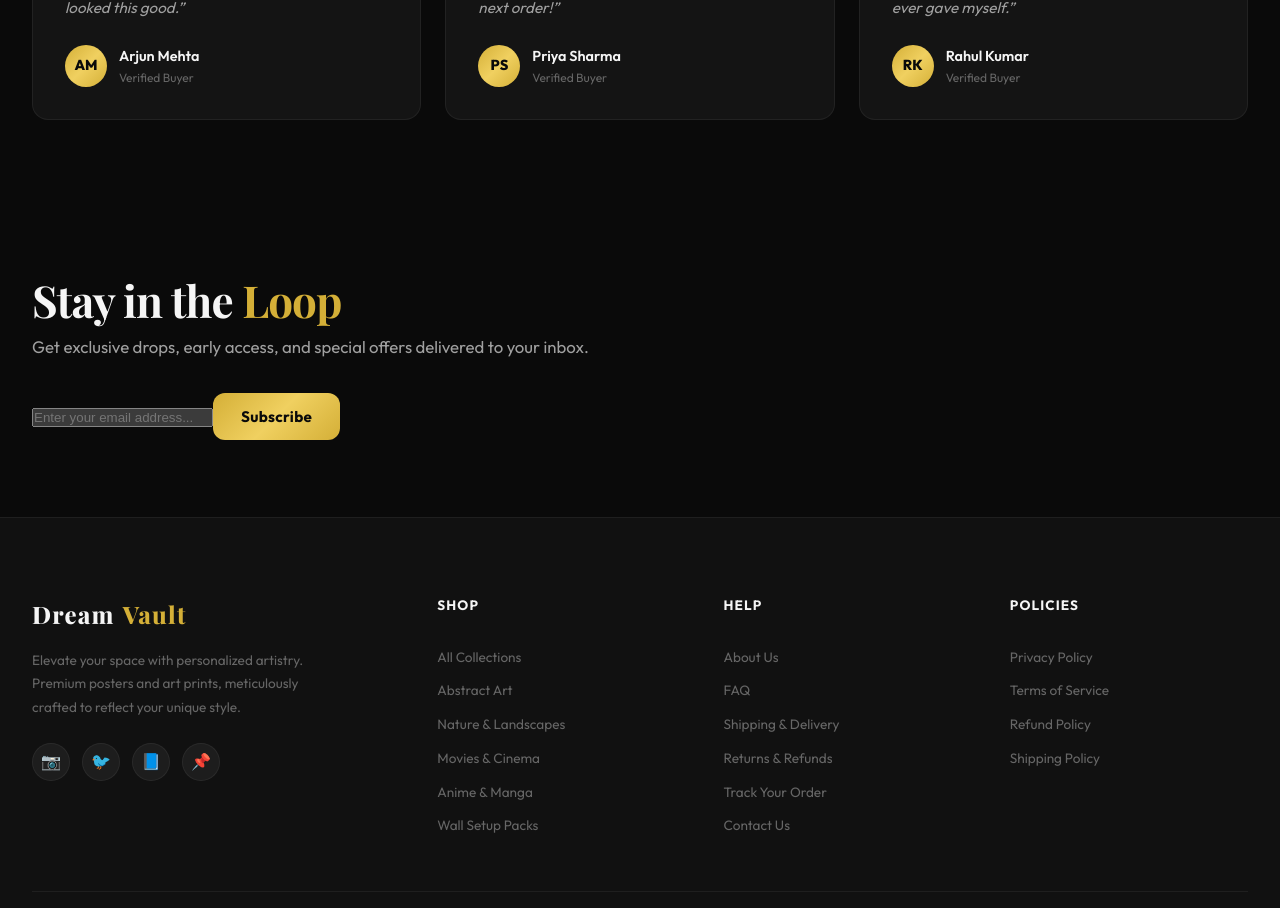
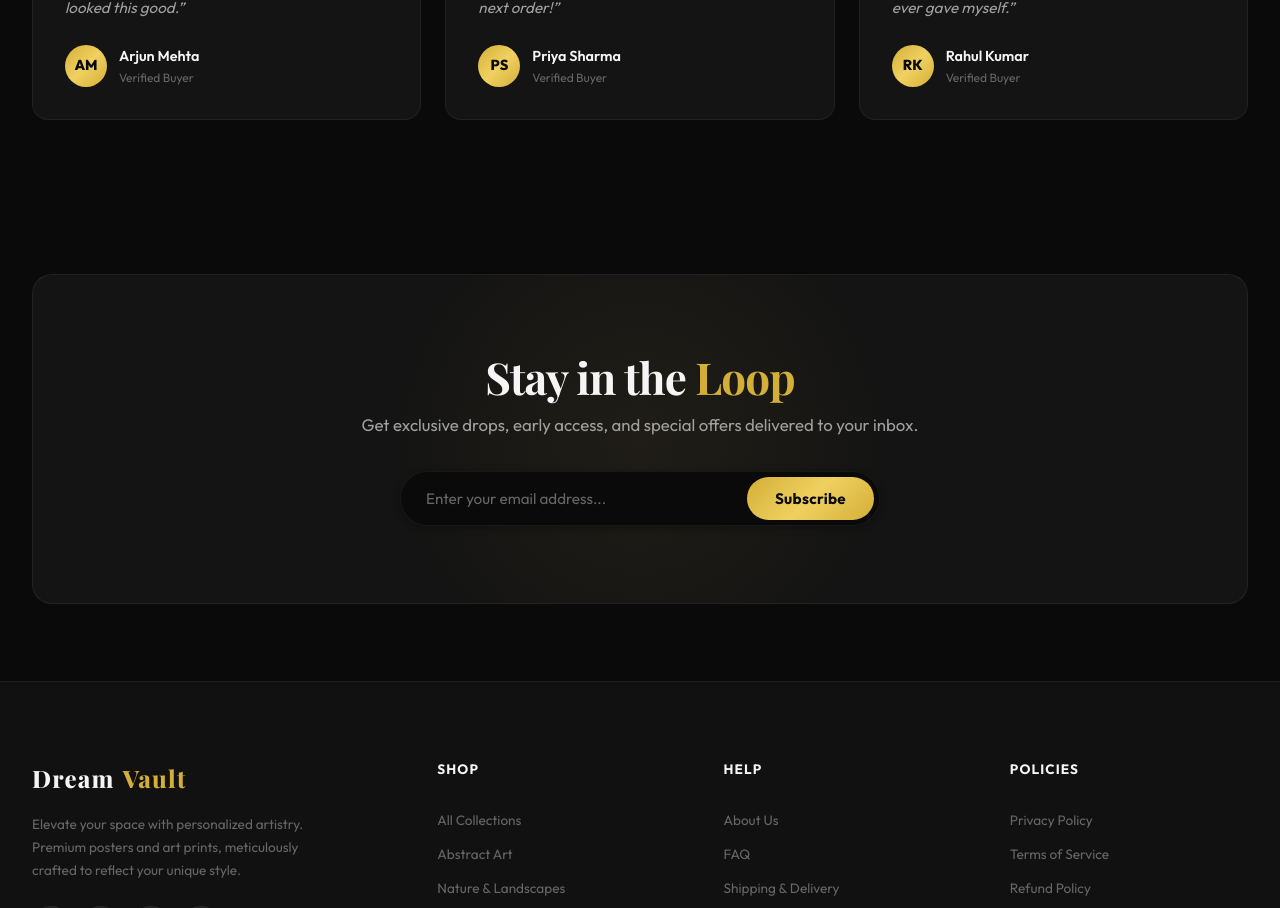
Before and after one commit to dreamvault01-cell/dreamvault, a Next.js app: page / in a window 1280 px wide. Shown: the part 2620-3528 px from the top of the page. Built offline with nearby package versions, Linux system fonts and the light colour scheme; no server answers; the database is empty; a web font is replaced by a local one.

Commit message:
Add premium newsletter banner CSS styling

```diff
--- a/src/app/globals.css
+++ b/src/app/globals.css
@@ -2504,4 +2504,89 @@ ul, ol {
   .cart-drawer {
     width: 100vw;
   }
-}
+
+  /* Newsletter */
+  .newsletter-form {
+    flex-direction: column;
+    border-radius: var(--radius-lg);
+  }
+
+  .newsletter-form input {
+    text-align: center;
+  }
+
+  .newsletter-form button {
+    width: 100%;
+  }
+}
+
+/* ---------- Newsletter Banner ---------- */
+.newsletter-banner {
+  position: relative;
+  background: var(--bg-card);
+  border: 1px solid var(--border-subtle);
+  border-radius: var(--radius-xl);
+  padding: clamp(3rem, 6vw, 5rem) clamp(2rem, 5vw, 4rem);
+  text-align: center;
+  overflow: hidden;
+}
+
+.newsletter-content {
+  position: relative;
+  z-index: 2;
+  max-width: 600px;
+  margin: 0 auto;
+}
+
+.newsletter-glow {
+  position: absolute;
+  top: 50%;
+  left: 50%;
+  transform: translate(-50%, -50%);
+  width: 600px;
+  height: 600px;
+  background: radial-gradient(circle, rgba(212, 175, 55, 0.06) 0%, transparent 60%);
+  pointer-events: none;
+  z-index: 1;
+}
+
+.newsletter-form {
+  display: flex;
+  align-items: center;
+  background: var(--bg-primary);
+  border: 1.5px solid var(--border-subtle);
+  border-radius: var(--radius-full);
+  padding: 5px;
+  box-shadow: var(--shadow-sm);
+  transition: border-color 0.3s, box-shadow 0.3s;
+  max-width: 480px;
+  margin: 0 auto;
+}
+
+.newsletter-form:focus-within {
+  border-color: var(--accent-gold);
+  box-shadow: 0 0 0 3px rgba(212, 175, 55, 0.15);
+}
+
+.newsletter-form input {
+  flex: 1;
+  background: transparent;
+  border: none;
+  padding: 12px 20px;
+  color: var(--text-primary);
+  font-family: var(--font-sans);
+  font-size: 0.95rem;
+  outline: none;
+}
+
+.newsletter-form input::placeholder {
+  color: var(--text-muted);
+}
+
+.newsletter-form button {
+  border-radius: var(--radius-full);
+  padding: 12px 28px;
+  margin: 0;
+  white-space: nowrap;
+  flex-shrink: 0;
+}
```
